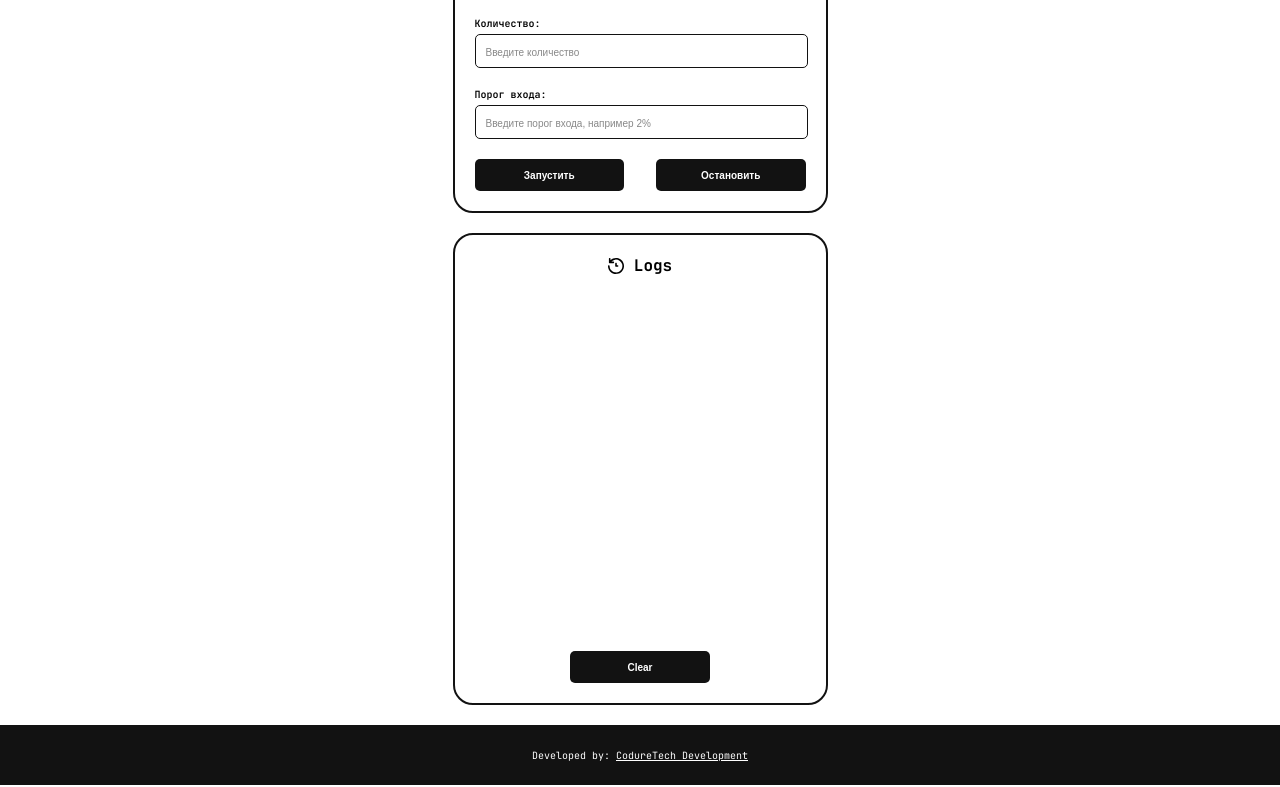
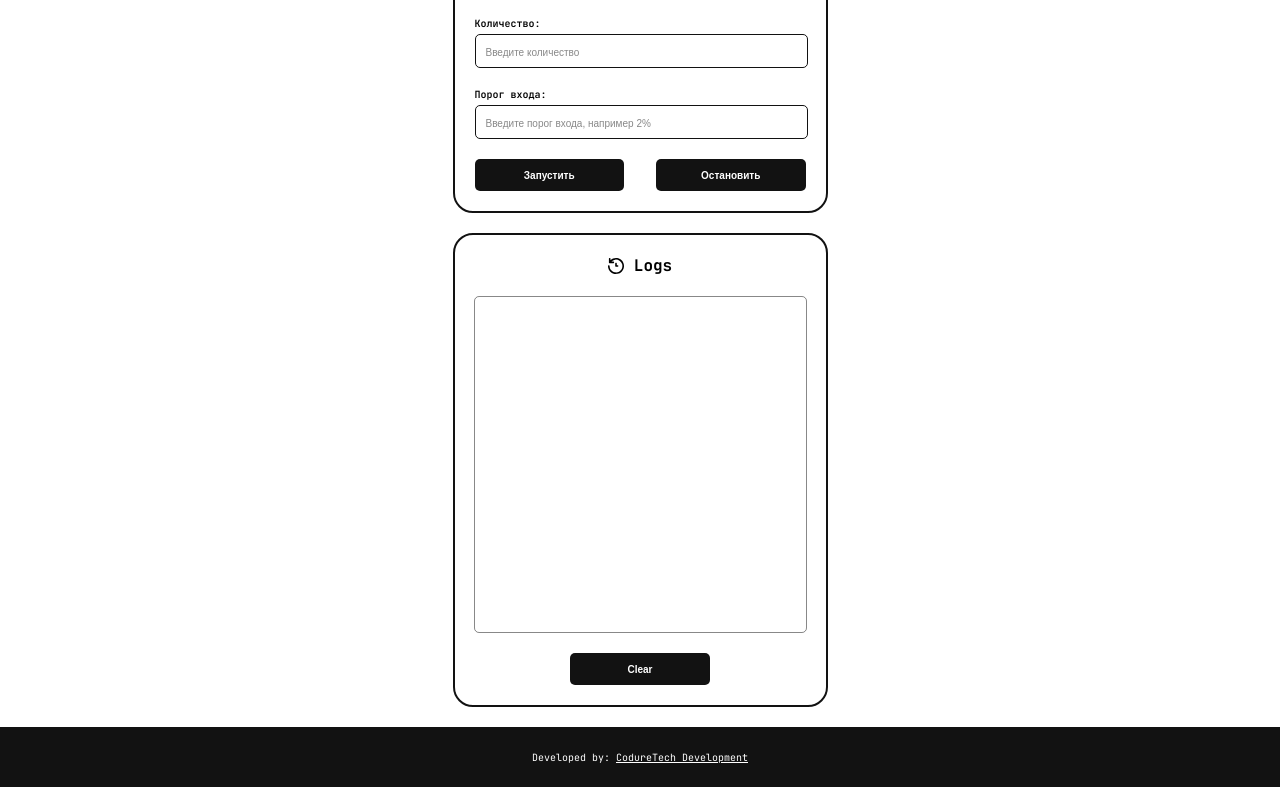
Before and after one commit to Skw1/ArbitrageBotV2, a website: page public/index.html in a window 1280 px wide. Shown: the part 474-1261 px from the top of the page. Drawn offline with Linux system fonts and the light colour scheme.

Commit message:
fix result

```diff
--- a/public/css/result.css
+++ b/public/css/result.css
@@ -25,7 +25,10 @@
 }
 
 .result{
+    width: 100%;
     height: 335px; /* Высота контейнера для вывода информации (Логов) пользователю*/
+    border: 1px solid var(--noactive-black-color);
+    border-radius: 5px;
 }
 
 .clear-logs-button{
```
